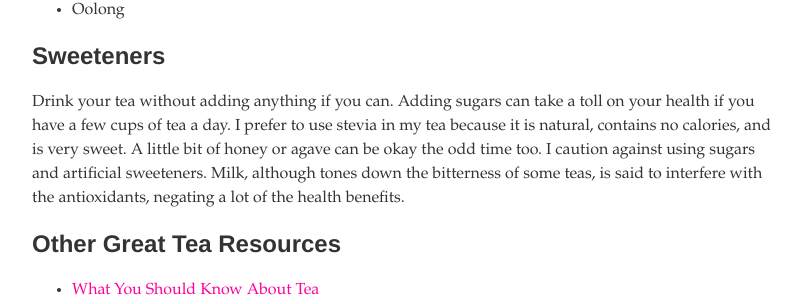
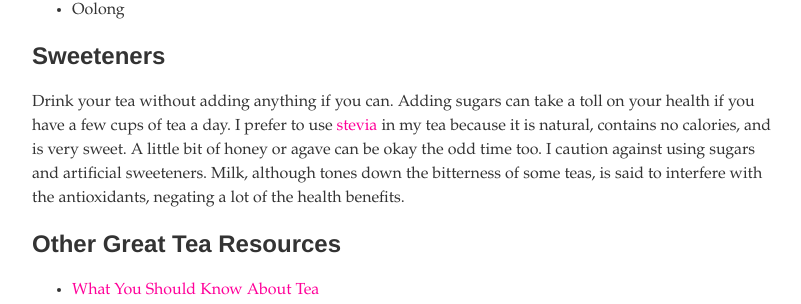
Before and after one commit to teri-lynn/teri-lynn.github.com, a Jekyll site: the page built from _posts/2013-08-07-tea.md, in a window 1280 px wide and 900 px high, scrolled down 1501 px. Shown: the part 166-470 px from the top of the window, without its empty margins (238-1039 px from the left). Built offline with Jekyll 4.4.1, drawn with Linux system fonts in a browser that asks for light colours; some web fonts are replaced; Markdown is read by kramdown in place of the engine named in the settings; part of the change alters nothing that is shown.

```diff
--- a/_posts/2013-08-07-tea.md
+++ b/_posts/2013-08-07-tea.md
@@ -35,7 +35,7 @@ Here are the main types of teas:
 - Oolong
 
 ## Sweeteners
-Drink your tea without adding anything if you can. Adding sugars can take a toll on your health if you have a few cups of tea a day. I prefer to use stevia in my tea because it is natural, contains no calories, and is very sweet. A little bit of honey or agave can be okay the odd time too. I caution against using sugars and artificial sweeteners. Milk, although tones down the bitterness of some teas, is said to interfere with the antioxidants, negating a lot of the health benefits.
+Drink your tea without adding anything if you can. Adding sugars can take a toll on your health if you have a few cups of tea a day. I prefer to use [stevia](http://teri-lynn.ca/2013/08/11/stevia/) in my tea because it is natural, contains no calories, and is very sweet. A little bit of honey or agave can be okay the odd time too. I caution against using sugars and artificial sweeteners. Milk, although tones down the bitterness of some teas, is said to interfere with the antioxidants, negating a lot of the health benefits.
 
 ## Other Great Tea Resources
 - [What You Should Know About Tea](http://www.precisionnutrition.com/what-you-should-know-about-tea)
```
